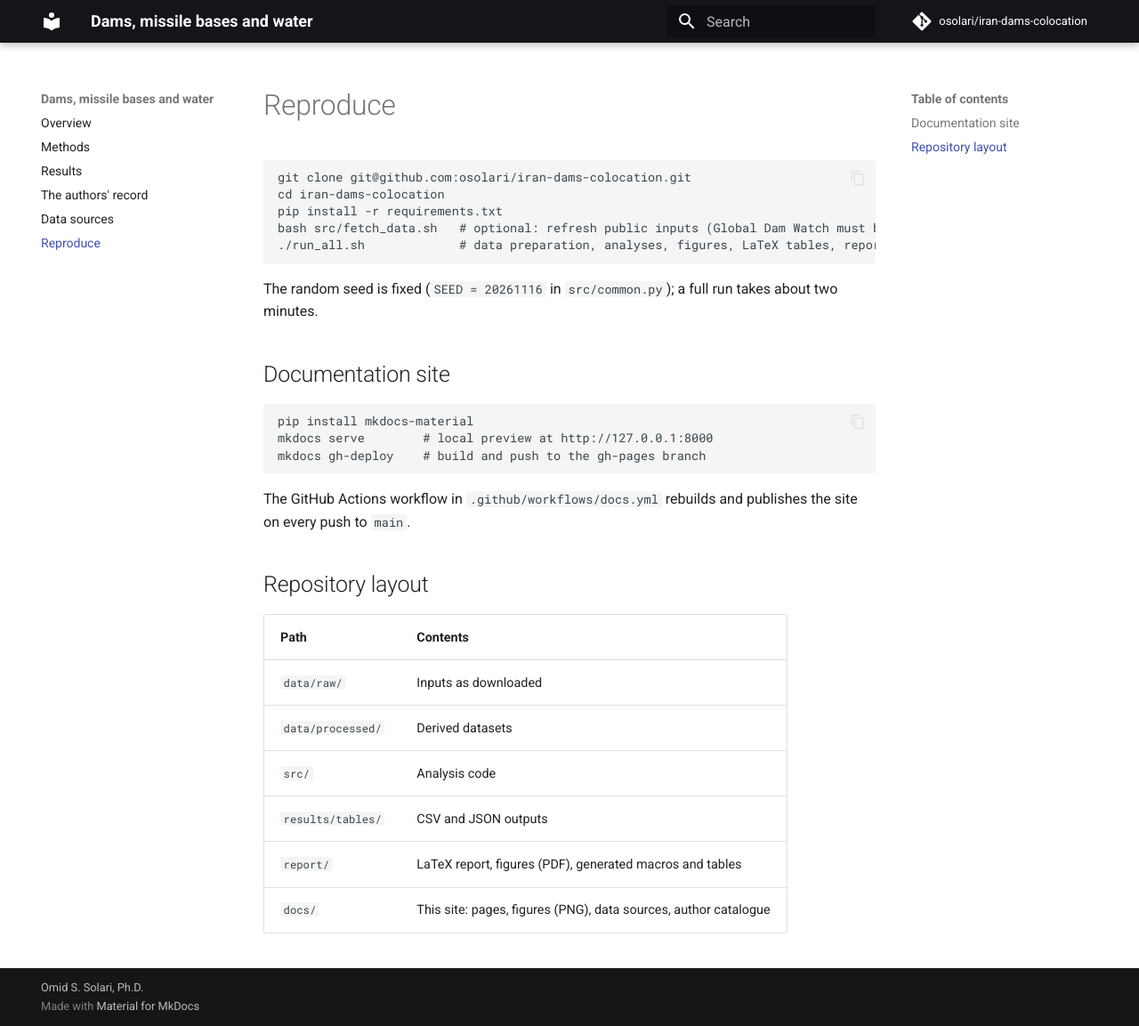
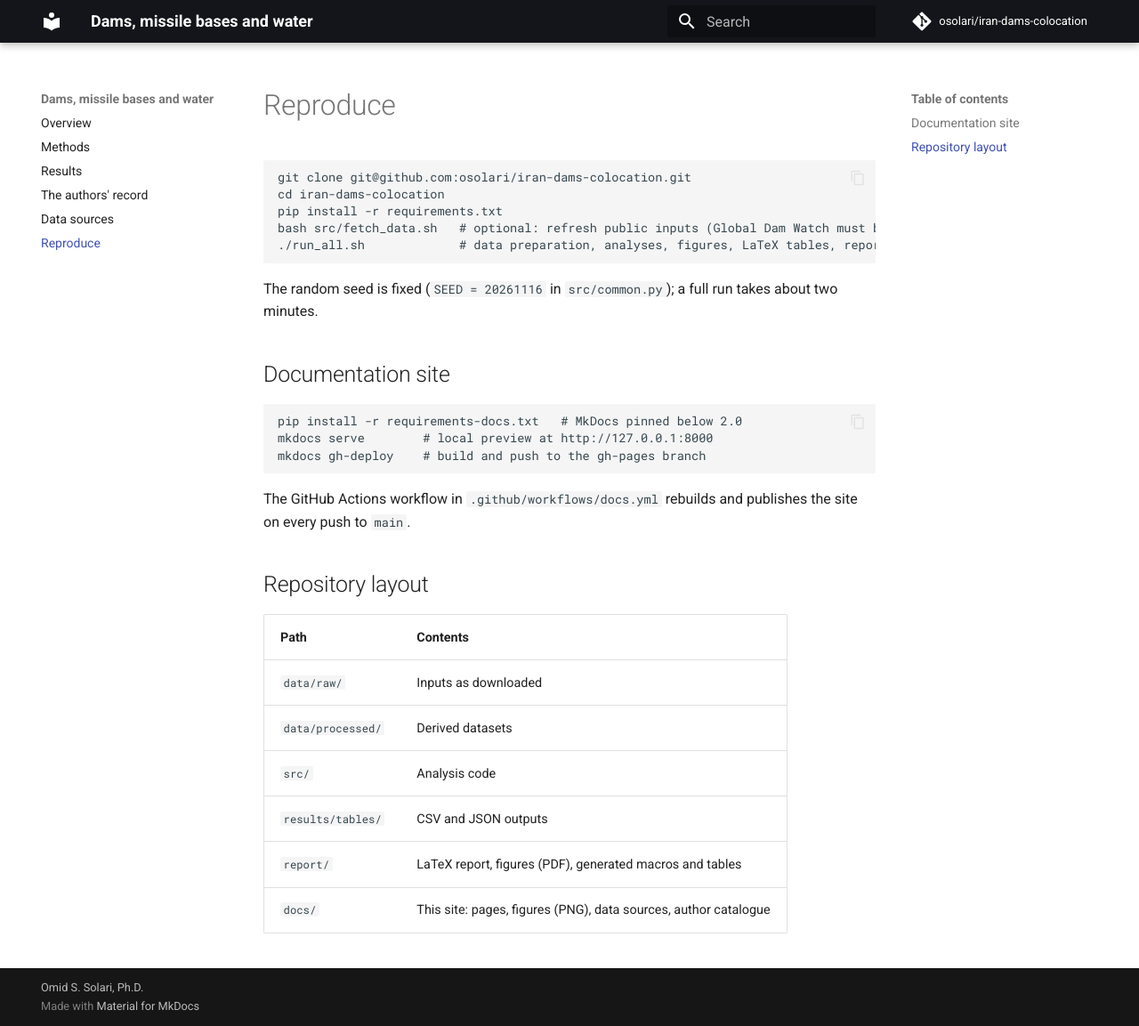
Before and after one commit to osolari/iran-dams-colocation, an MkDocs documentation site: the page built from docs/reproduce.md, in a window 1280 px wide and 1153 px high. Shown: the whole window at 89% size. Built offline with MkDocs 1.6.1 and Material for MkDocs 9.7.7, drawn with Linux system fonts in a browser that asks for light colours; comment, search, counter and statistics services are not loaded.

Commit message:
Pin MkDocs below 2.0 for the documentation build

````diff
--- a/docs/reproduce.md
+++ b/docs/reproduce.md
@@ -13,7 +13,7 @@ The random seed is fixed (`SEED = 20261116` in `src/common.py`); a full run take
 ## Documentation site
 
 ```bash
-pip install mkdocs-material
+pip install -r requirements-docs.txt   # MkDocs pinned below 2.0
 mkdocs serve        # local preview at http://127.0.0.1:8000
 mkdocs gh-deploy    # build and push to the gh-pages branch
 ```
--- /dev/null
+++ b/requirements-docs.txt
@@ -0,0 +1,2 @@
+mkdocs>=1.6,<2
+mkdocs-material>=9.5
````
Also changed, not shown: 1 other file.
